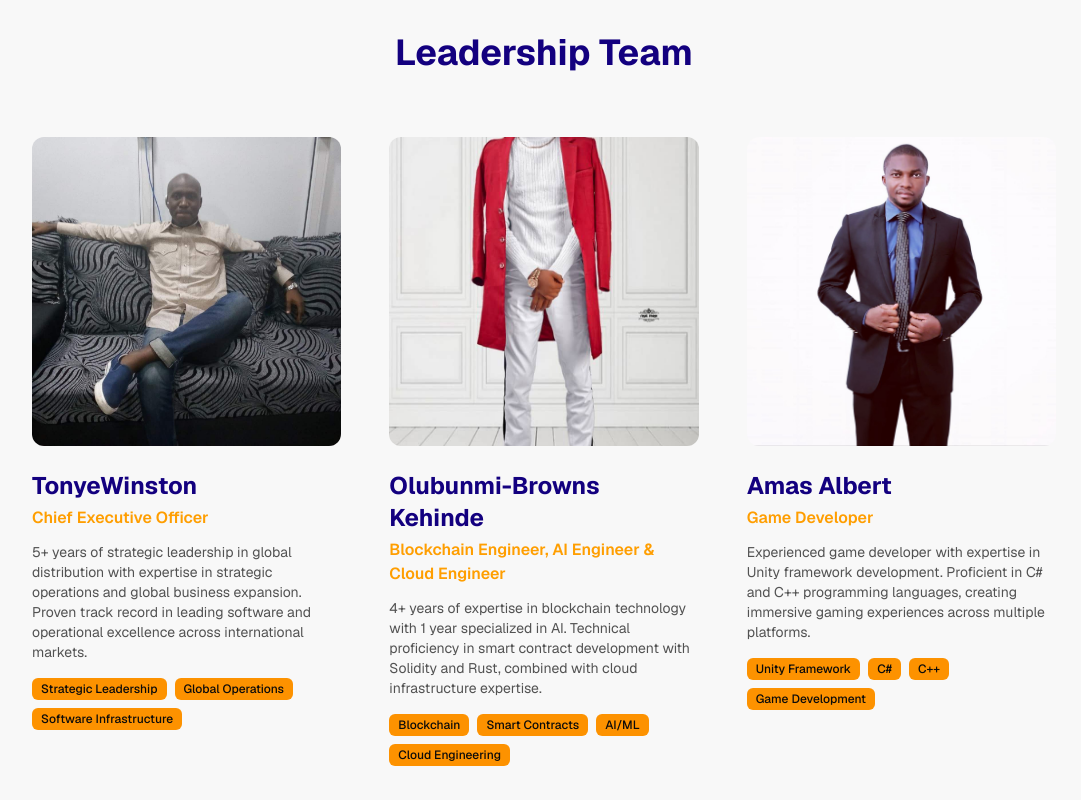
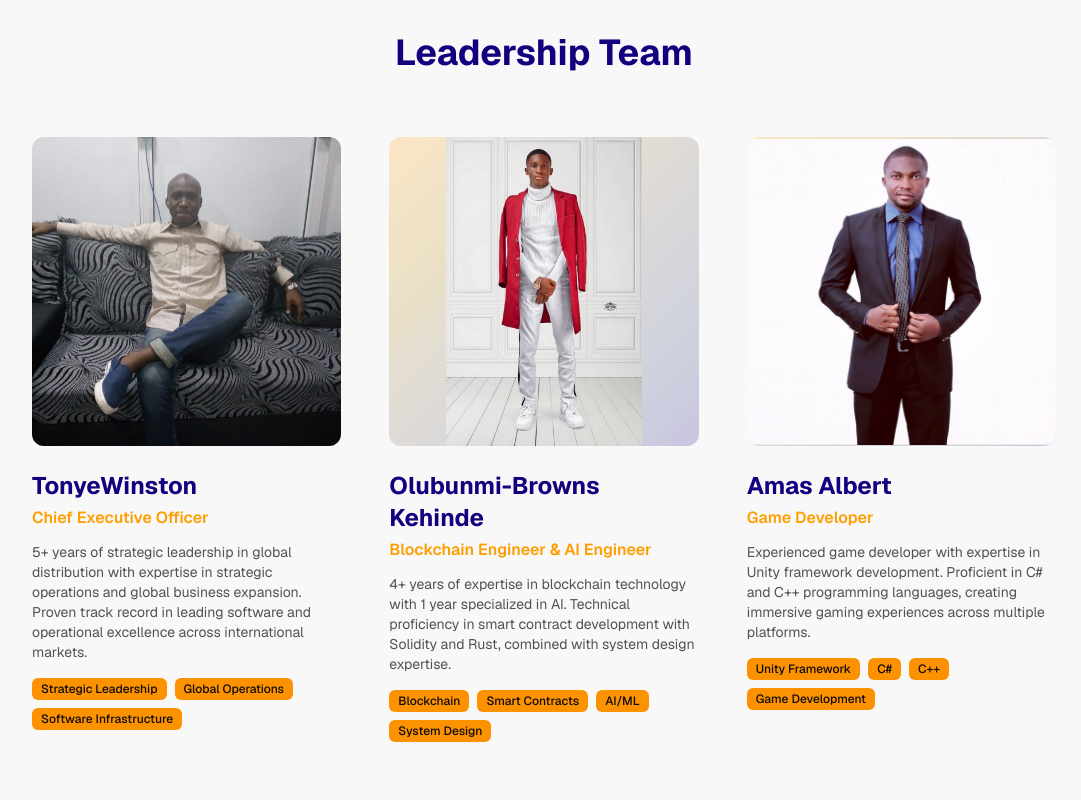
Before and after one commit to Kehinde-Crypto/innovaro-website, a Next.js app: page /team in a window 1280 px wide. Shown: the part 480-1280 px from the top of the page, without its empty margins (96-1177 px from the left). Built offline with nearby package versions, Linux system fonts and the light colour scheme.

Commit message:
fix: resolve image fit and update Olubunmi-Browns Kehinde's profile
Change image fit and update expertise to System Design.

Co-authored-by: Kehinde Olubunmi Browns <191832900+Kehinde-Crypto@users.noreply.github.com>

```diff
--- a/app/team/page.tsx
+++ b/app/team/page.tsx
@@ -16,9 +16,9 @@ export default function TeamPage() {
     {
       id: 2,
       name: "Olubunmi-Browns Kehinde",
-      role: "Blockchain Engineer, AI Engineer & Cloud Engineer",
-      bio: "4+ years of expertise in blockchain technology with 1 year specialized in AI. Technical proficiency in smart contract development with Solidity and Rust, combined with cloud infrastructure expertise.",
-      expertise: ["Blockchain", "Smart Contracts", "AI/ML", "Cloud Engineering"],
+      role: "Blockchain Engineer & AI Engineer",
+      bio: "4+ years of expertise in blockchain technology with 1 year specialized in AI. Technical proficiency in smart contract development with Solidity and Rust, combined with system design expertise.",
+      expertise: ["Blockchain", "Smart Contracts", "AI/ML", "System Design"],
       image: "/tonye-winston-ceo.jpg",
     },
     {
@@ -116,7 +116,7 @@ export default function TeamPage() {
                     <img
                       src={executive.image || "/placeholder.svg"}
                       alt={executive.name}
-                      className="w-full h-full object-cover group-hover:scale-105 transition-transform duration-300"
+                      className="w-full h-full object-contain group-hover:scale-105 transition-transform duration-300"
                     />
                     <div className="absolute inset-0 bg-gradient-to-t from-primary/60 via-transparent to-transparent opacity-0 group-hover:opacity-100 transition-opacity flex items-end p-6">
                       <div className="flex gap-3">
--- a/package.json
+++ b/package.json
@@ -46,7 +46,7 @@
     "embla-carousel-react": "8.5.1",
     "input-otp": "1.4.1",
     "lucide-react": "^0.454.0",
-    "next": "16.0.7",
+    "next": "16.0.10",
     "next-themes": "^0.4.6",
     "react": "19.2.0",
     "react-day-picker": "9.8.0",
--- a/tsconfig.json
+++ b/tsconfig.json
@@ -11,7 +11,7 @@
     "moduleResolution": "bundler",
     "resolveJsonModule": true,
     "isolatedModules": true,
-    "jsx": "preserve",
+    "jsx": "react-jsx",
     "incremental": true,
     "plugins": [
       {
```
Also changed, not shown: 2 other files (tests, documents, lock files or other folders).
